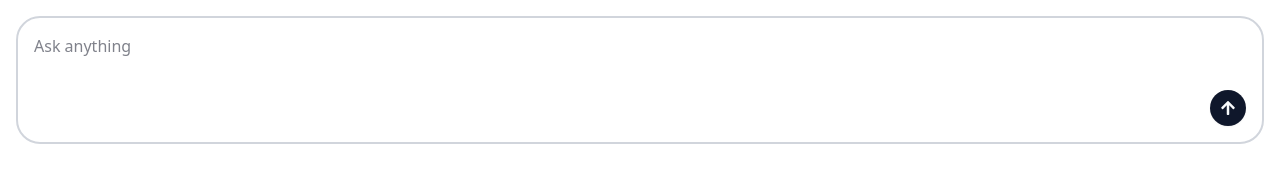
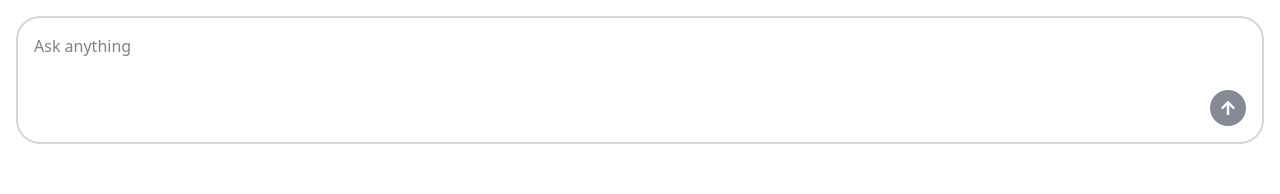
Before and after one commit to Hasnain-Shabbir/review-summarizer, a React (Vite) app in the folder packages/client/: page / in a window 1280 px wide. Shown: the top 194 px of the page. Built offline with nearby package versions, Linux system fonts and the light colour scheme.

Commit message:
update: add the form validation

```diff
--- a/packages/client/package.json
+++ b/packages/client/package.json
@@ -17,6 +17,7 @@
     "lucide-react": "^0.544.0",
     "react": "^19.1.1",
     "react-dom": "^19.1.1",
+    "react-hook-form": "^7.63.0",
     "react-icons": "^5.5.0",
     "tailwind-merge": "^3.3.1",
     "tailwindcss": "^4.1.13"
--- a/packages/client/src/components/ChatBot/ChatBot.tsx
+++ b/packages/client/src/components/ChatBot/ChatBot.tsx
@@ -1,18 +1,44 @@
 import { Button } from '../ui/button';
 import { FaArrowUp } from 'react-icons/fa';
+import { useForm } from 'react-hook-form';
+
+type FormData = {
+  prompt: string;
+};
 
 const ChatBot = () => {
+  const { register, handleSubmit, reset, formState } = useForm<FormData>();
+
+  const onSubmit = (data: FormData) => {
+    reset();
+  };
+
+  const onKeyDown = (e: React.KeyboardEvent<HTMLFormElement>) => {
+    if (e.key === 'Enter' && !e.shiftKey) {
+      e.preventDefault();
+      handleSubmit(onSubmit)();
+    }
+  };
+
   return (
-    <div className="gap-2 flex flex-col items-end border-2 border-gray-300 p-4 rounded-3xl">
+    <form
+      onSubmit={handleSubmit(onSubmit)}
+      onKeyDown={onKeyDown}
+      className="gap-2 flex flex-col items-end border-2 border-gray-300 p-4 rounded-3xl"
+    >
       <textarea
+        {...register('prompt', {
+          required: true,
+          validate: (value) => value.trim().length > 0,
+        })}
         className="border-0 focus:outline-0 resize-none w-full"
         placeholder="Ask anything"
         maxLength={1000}
       />
-      <Button className="rounded-full w-9 h-9">
+      <Button className="rounded-full w-9 h-9" disabled={!formState.isValid}>
         <FaArrowUp />
       </Button>
-    </div>
+    </form>
   );
 };
 
```
Also changed, not shown: 1 other file (tests, documents, lock files or other folders).
